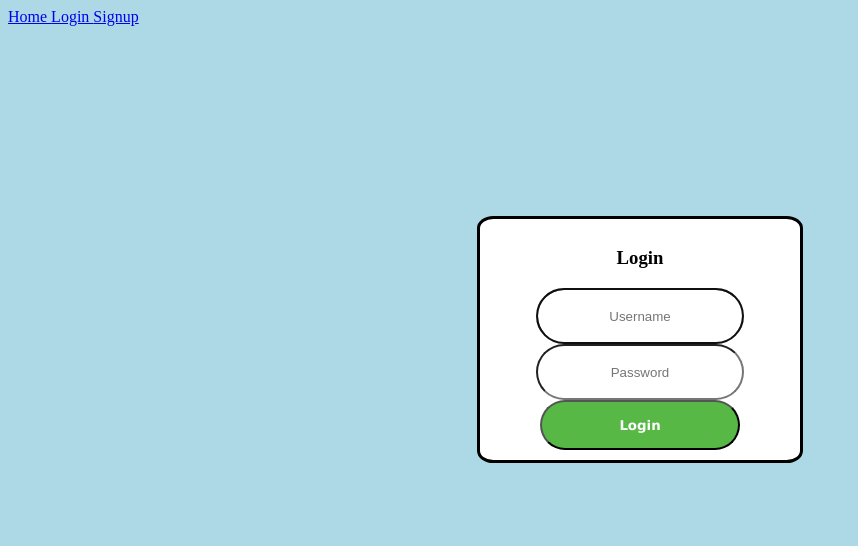
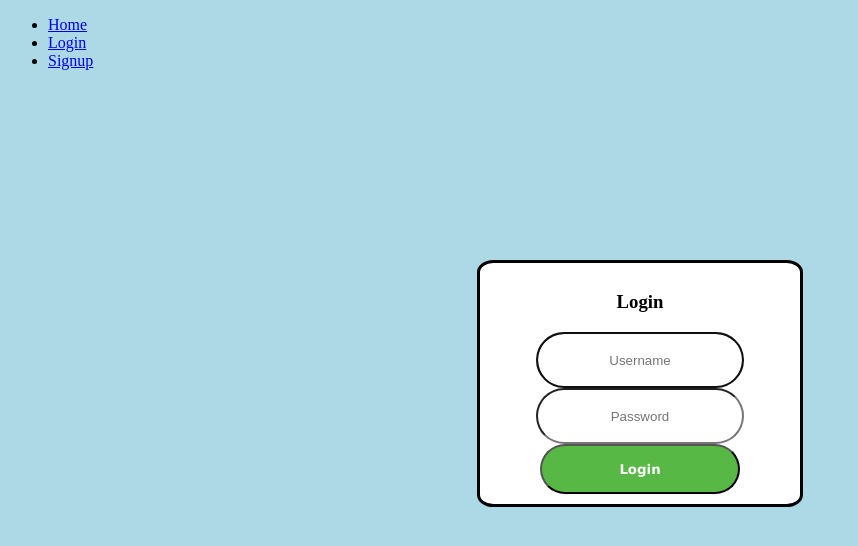
Before and after one commit to kadarkutir/questionaire-webapp, a Flask app: page /login in a window 1280 px wide. Shown: the top 546 px of the page, without its empty margins (0-858 px from the left). Run offline with Flask 2, Linux system fonts and the light colour scheme.

Commit message:
update base.html

```diff
--- a/templates/base.html
+++ b/templates/base.html
@@ -8,33 +8,16 @@
 </head>
 
 <body>
-    <section class="hero is-primary is-fullheight">
-
-        <div class="hero-head">
-            <nav class="navbar">
-                <div class="container">
-                    <div id="navbarMenuHeroA" class="navbar-menu">
-                        <div class="navbar-end">
-                            <a href="{{ url_for('login_home') }}" class="navbar-item">
-                                Home
-                            </a>
-                            <a href="{{ url_for('login') }}" class="navbar-item">
-                                Login
-                            </a>
-                            <a href="{{ url_for('signup') }}" class="navbar-item">
-                                Signup
-                            </a>
-                        </div>
-                    </div>
-                </div>
-            </nav>
+        <div class="navbar_home">
+            <ul class="navbar_home_list">
+                <li><a href="{{ url_for('login_home') }}">Home</a></li>
+                <li><a href="{{ url_for('login') }}">Login</a></li>
+                <li><a href="{{ url_for('signup') }}">Signup</a></li>
+            </ul>
         </div>
-
         <div class="content_body">
-            <div class="container has-text-centered">
                {% block content %}
                {% endblock %}
-            </div>
         </div>
     </section>
 </body>
```
